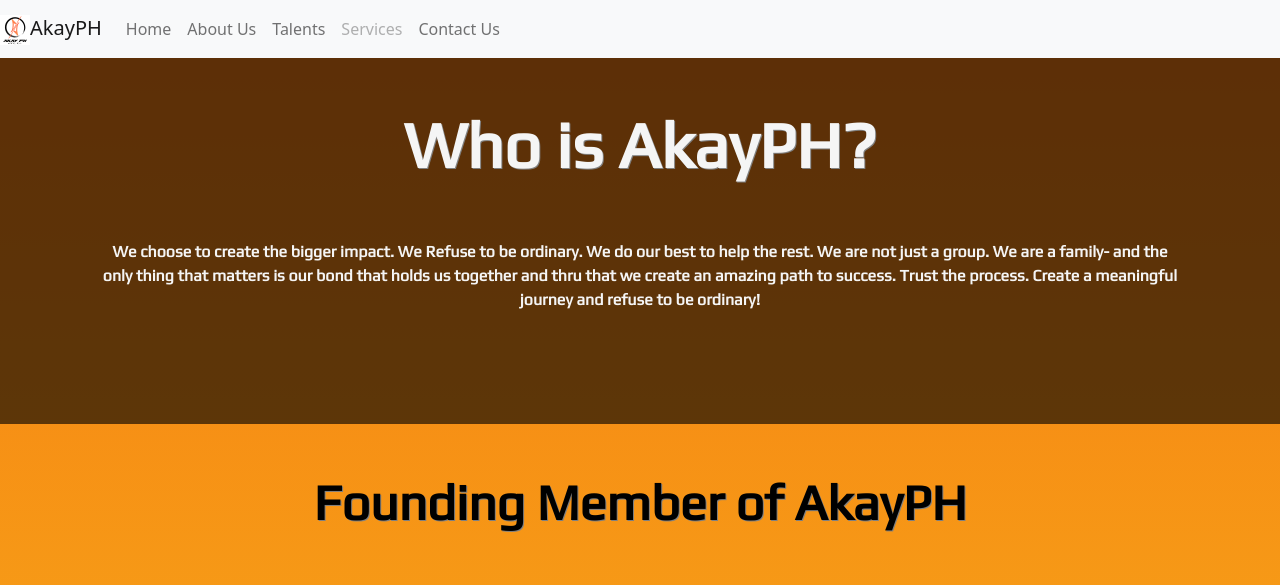
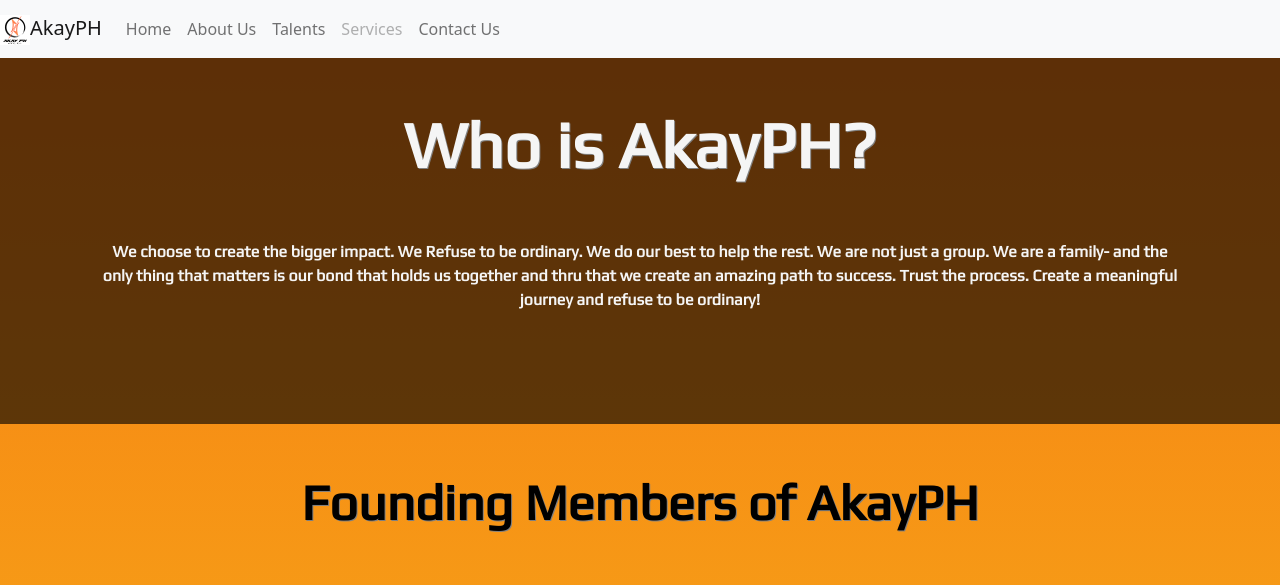
Before and after one commit to ka-roger/Mini-1, a plain HTML site: page Mini Project/About-Us_Mini_Project.html in a window 1280 px wide. Shown: the top 585 px of the page. Drawn offline with nearby package versions, Linux system fonts and the light colour scheme; grey boxes are pictures that could not be loaded.

Commit message:
first commit

```diff
--- a/Mini Project/About-Us_Mini_Project.html
+++ b/Mini Project/About-Us_Mini_Project.html
@@ -54,7 +54,7 @@
         </div>
 
         <div class="container-fluid p-5">
-            <h1 style="text-align:center" class="pb-5">Founding Member of AkayPH</h1>
+            <h1 style="text-align:center" class="pb-5">Founding Members of AkayPH</h1>
             <div class="row">
                 <div class="col-4 text-center">
                     <img id="akayph-owners-height" class="img-fluid rounded border" src="../Mini Project/images/About US CEO/pudge.png">
```
Also changed, not shown: 1 other file.
